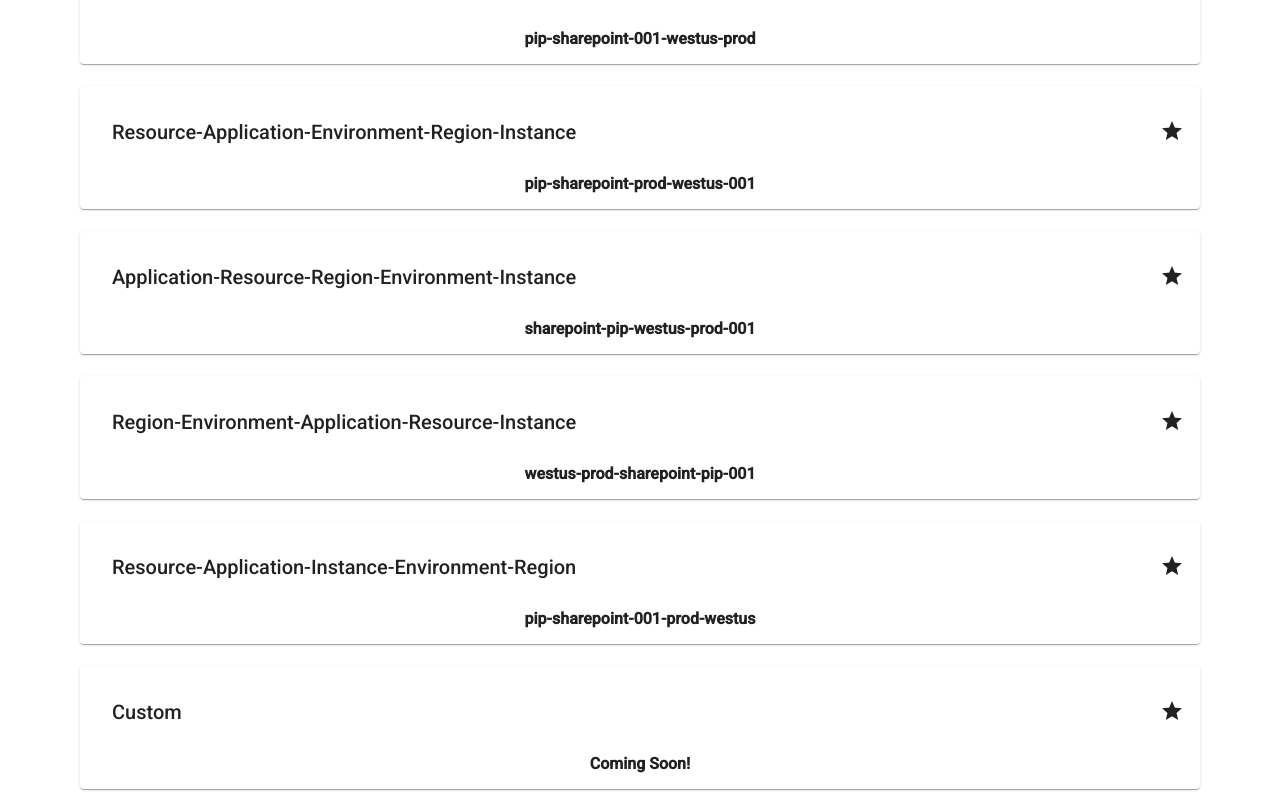
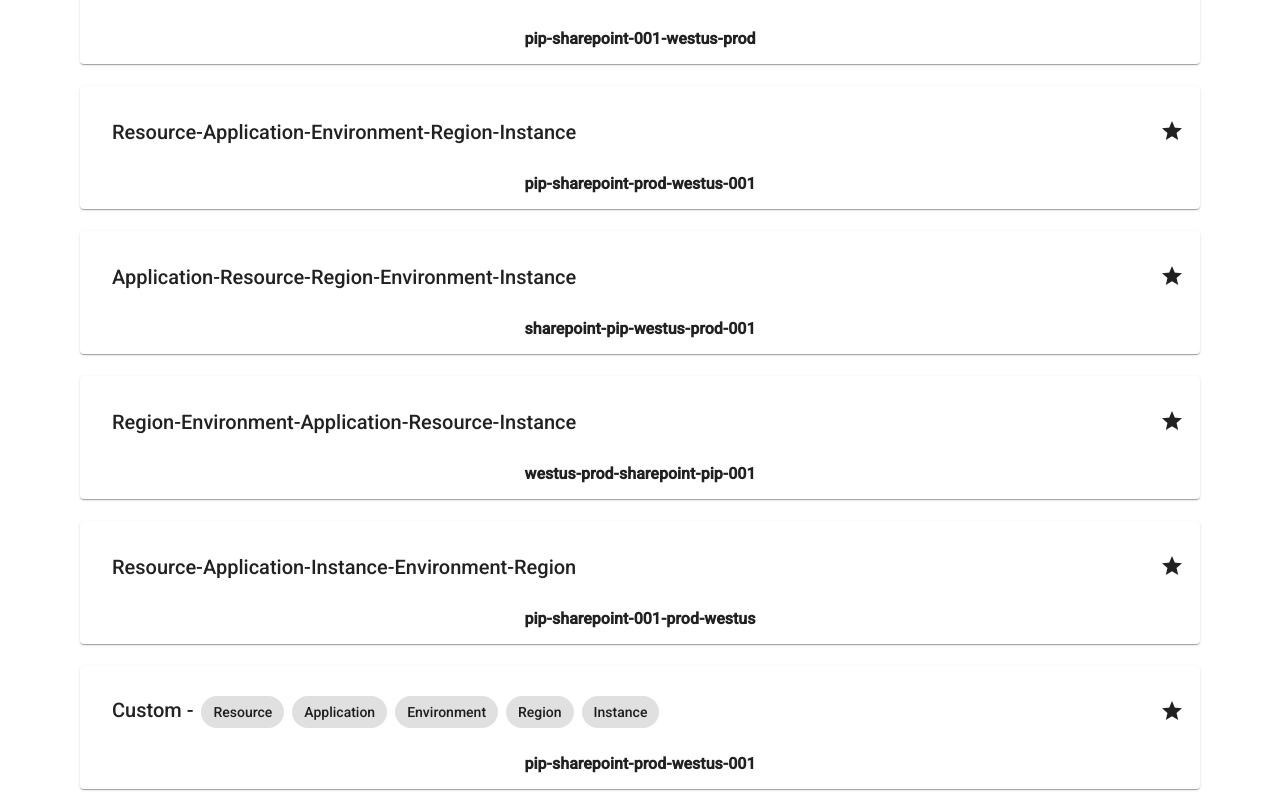
Before and after one commit to TrueNorthIT/azure-resource-name-generator, an Angular app: page / in a window 1280 px wide. Shown: the part 758-1558 px from the top of the page. Built offline with nearby package versions, Linux system fonts and the light colour scheme.

Commit message:
Custom working in card

```diff
--- a/src/app/app.module.ts
+++ b/src/app/app.module.ts
@@ -17,6 +17,8 @@ import { FormatSelectorComponent } from './format-selector/format-selector.compo
 import { MatGridListModule } from '@angular/material/grid-list';
 import { MatCardModule } from '@angular/material/card';
 import { MatIconModule } from '@angular/material/icon';
+import { MatChipsModule } from '@angular/material/chips';
+import { DragDropModule } from '@angular/cdk/drag-drop';
 
 @NgModule({
   declarations: [
@@ -38,7 +40,9 @@ import { MatIconModule } from '@angular/material/icon';
     ReactiveFormsModule,
     MatGridListModule,
     MatCardModule,
-    MatIconModule
+    MatIconModule,
+    MatChipsModule,
+    DragDropModule
   ],
   providers: [],
   bootstrap: [AppComponent]
--- a/src/app/format-selector/format-selector.component.html
+++ b/src/app/format-selector/format-selector.component.html
@@ -4,7 +4,8 @@
             <mat-card-header fxLayoutAlign="space-between center">
                 <mat-card-title>Resource-Application-Instance-Region-Environment</mat-card-title>
                 <mat-card-actions>
-                    <button color = "accent" mat-icon-button aria-label="Example icon button with a heart icon" (click) = "changeSelection($event, 'Resource-Application-Instance-Region-Environment')">
+                    <button color="accent" mat-icon-button aria-label="Example icon button with a heart icon"
+                        (click)="changeSelection($event, 'Resource-Application-Instance-Region-Environment')">
                         <mat-icon>star</mat-icon>
                     </button>
                 </mat-card-actions>
@@ -18,7 +19,8 @@
             <mat-card-header fxLayoutAlign="space-between center">
                 <mat-card-title>Resource-Application-Environment-Region-Instance</mat-card-title>
                 <mat-card-actions>
-                    <button mat-icon-button aria-label="Example icon button with a heart icon" (click) = "changeSelection($event, 'Resource-Application-Environment-Region-Instance')">
+                    <button mat-icon-button aria-label="Example icon button with a heart icon"
+                        (click)="changeSelection($event, 'Resource-Application-Environment-Region-Instance')">
                         <mat-icon>star</mat-icon>
                     </button>
                 </mat-card-actions>
@@ -32,8 +34,9 @@
             <mat-card-header fxLayoutAlign="space-between center">
                 <mat-card-title>Application-Resource-Region-Environment-Instance</mat-card-title>
                 <mat-card-actions>
-                    <button color = "green" mat-icon-button aria-label="Example icon button with a heart icon"  (click) = "changeSelection($event, 'Application-Resource-Region-Environment-Instance')">
-                        <mat-icon >star</mat-icon>
+                    <button color="green" mat-icon-button aria-label="Example icon button with a heart icon"
+                        (click)="changeSelection($event, 'Application-Resource-Region-Environment-Instance')">
+                        <mat-icon>star</mat-icon>
                     </button>
                 </mat-card-actions>
             </mat-card-header>
@@ -46,7 +49,8 @@
             <mat-card-header fxLayoutAlign="space-between center">
                 <mat-card-title>Region-Environment-Application-Resource-Instance</mat-card-title>
                 <mat-card-actions>
-                    <button mat-icon-button aria-label="Example icon button with a heart icon" (click) = "changeSelection($event, 'Region-Environment-Application-Resource-Instance')">
+                    <button mat-icon-button aria-label="Example icon button with a heart icon"
+                        (click)="changeSelection($event, 'Region-Environment-Application-Resource-Instance')">
                         <mat-icon>star</mat-icon>
                     </button>
                 </mat-card-actions>
@@ -56,11 +60,12 @@
     </mat-grid-tile>
 
     <mat-grid-tile>
-        <mat-card fxLayout="column">
+        <mat-card fxLayout="column" >
             <mat-card-header fxLayoutAlign="space-between center">
                 <mat-card-title>Resource-Application-Instance-Environment-Region</mat-card-title>
                 <mat-card-actions>
-                    <button mat-icon-button aria-label="Example icon button with a heart icon"  (click) = "changeSelection($event, 'Resource-Application-Instance-Environment-Region')">
+                    <button mat-icon-button aria-label="Example icon button with a heart icon"
+                        (click)="changeSelection($event, 'Resource-Application-Instance-Environment-Region')">
                         <mat-icon>star</mat-icon>
                     </button>
                 </mat-card-actions>
@@ -72,14 +77,24 @@
     <mat-grid-tile>
         <mat-card fxLayout="column">
             <mat-card-header fxLayoutAlign="space-between center">
-                <mat-card-title>Custom</mat-card-title>
+                <mat-card-title>
+                    <span>Custom -</span>
+                    <mat-chip-list class="example-chip" cdkDropList cdkDropListOrientation="horizontal"
+                    (cdkDropListDropped)="drop($event)">
+                    <mat-chip class="example-box" cdkDrag *ngFor="let p of params">
+                        {{p.name}}
+                    </mat-chip>
+
+                </mat-chip-list>
+
+                </mat-card-title>
                 <mat-card-actions>
                     <button mat-icon-button aria-label="Example icon button with a heart icon">
                         <mat-icon>star</mat-icon>
                     </button>
                 </mat-card-actions>
             </mat-card-header>
-            <b fxFlexAlign="center">Coming Soon!</b>
+            <b fxFlexAlign="center">{{generateName(customToString())}}</b>
         </mat-card>
     </mat-grid-tile>
 
--- a/src/app/format-selector/format-selector.component.scss
+++ b/src/app/format-selector/format-selector.component.scss
@@ -1,26 +1,37 @@
-#grid{
+#grid {
   margin-left: 20vw;
   margin-right: 20vw;
   padding-bottom: 0px !important;
 }
 
 @media screen and (max-width: 1900px) {
-    #grid{
+  #grid {
     margin-left: 15vw;
     margin-right: 15vw;
   }
 }
 
 @media screen and (max-width: 1700px) {
-    #grid{
+  #grid {
     margin-left: 5vw;
     margin-right: 5vw;
   }
 }
 
-mat-card{
+mat-card {
   width: 100%;
   // padding: 0px;
   margin: 16px;
+}
 
+.example-box.cdk-drag-animating {
+  transition: transform 250ms cubic-bezier(0, 0, 0.2, 1);
 }
+
+.example-chip .cdk-drop-list-dragging {
+  transition: transform 250ms cubic-bezier(0, 0, 0.2, 1);
+}
+mat-chip-list{
+    display: inline-block;
+    margin-left: 0.5rem;
+}
--- a/src/app/format-selector/format-selector.component.ts
+++ b/src/app/format-selector/format-selector.component.ts
@@ -1,5 +1,14 @@
 import { Component, EventEmitter, Input, OnInit, Output } from '@angular/core';
+import { CdkDragDrop, moveItemInArray } from '@angular/cdk/drag-drop';
 import { Data } from '../input-form/data-model';
+
+export interface Parameter {
+  name: string;
+}
+
+export interface Vegetable {
+  name: string;
+}
 
 @Component({
   selector: 'app-format-selector',
@@ -14,6 +23,31 @@ export class FormatSelectorComponent implements OnInit {
   @Output() selectedChange = new EventEmitter<string>();
   @Input() data!: Data;
 
+  params: Parameter[] = [
+    { name: "Resource" },
+    { name: "Application" },
+    { name: "Environment" },
+    { name: "Region" },
+    { name: "Instance" }
+  ];
+
+  constructor() {
+    console.log(this.customToString());
+  }
+
+  ngOnInit() {
+    this.onResize();
+  }
+
+  customToString(): string {
+    let str = ""
+    this.params.forEach(p => {
+      str += p.name + "-";
+    });
+    return str.substr(0, str.length-1);
+  }
+
+
   changeSelection(event: any, newSelection: string) {
     document.getElementsByClassName("mat-accent")[0].classList.remove("mat-accent")
     event.target.classList.add("mat-accent");
@@ -21,10 +55,10 @@ export class FormatSelectorComponent implements OnInit {
     this.selectedChange.emit(this.selected);
   }
 
-  constructor() { }
 
-  ngOnInit() {
-    this.onResize();
+
+  drop(event: CdkDragDrop<Parameter[]>) {
+    moveItemInArray(this.params, event.previousIndex, event.currentIndex);
   }
 
   onResize() {
@@ -38,7 +72,7 @@ export class FormatSelectorComponent implements OnInit {
 
   }
 
-  generateName(nameFormat: string) : string{
+  generateName(nameFormat: string): string {
     let name = nameFormat;
     name = nameFormat.replace("Resource", this.data.resource)
       .replace("Application", this.data.name)
@@ -46,7 +80,7 @@ export class FormatSelectorComponent implements OnInit {
       .replace("Region", this.data.region)
       .replace("Instance", this.data.instance)
       .replace("--", "-");
-    if (name.endsWith("-")) name = name.substr(0, name.length-1);
+    if (name.endsWith("-")) name = name.substr(0, name.length - 1);
     return name
   }
 
```
Lines whose indentation alone changed are shown as unchanged.
